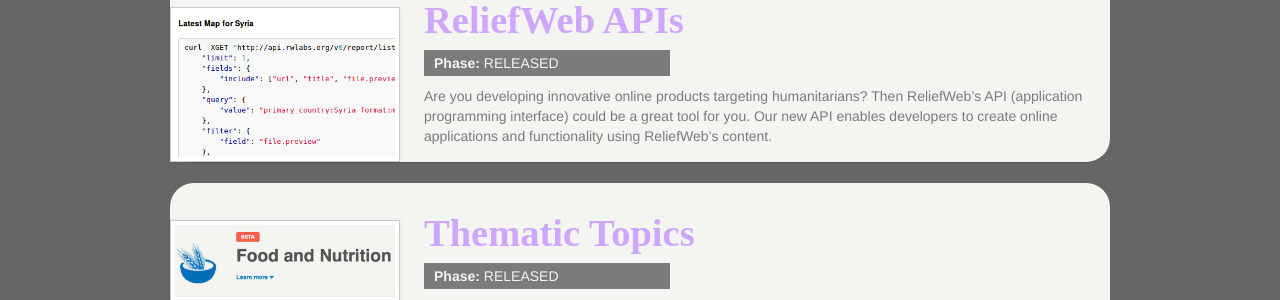
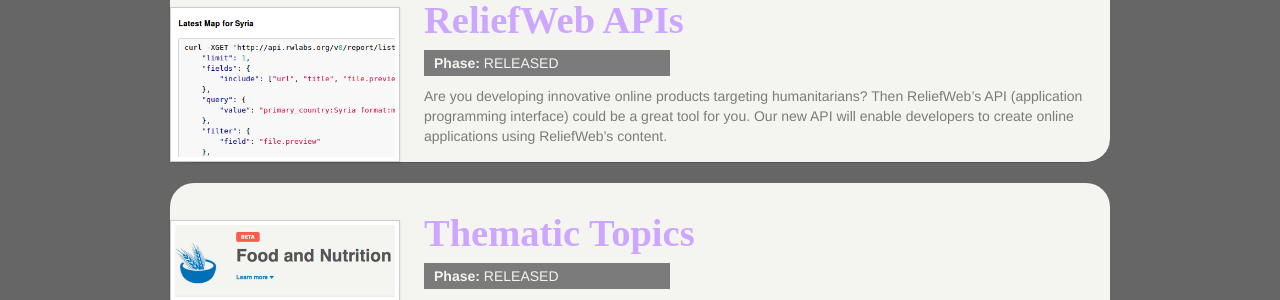
Before and after one commit to UN-OCHA/rwint-labs, a Jekyll site: the page built from index.html, in a window 1280 px wide. Shown: the part 1363-1663 px from the top of the page. Built offline with Jekyll 4.4.1, drawn with Linux system fonts in a browser that asks for light colours; some web fonts are replaced.

Commit message:
update api text

```diff
--- a/_posts/2014-04-07-rw_apis.html
+++ b/_posts/2014-04-07-rw_apis.html
@@ -7,4 +7,4 @@
 image: img/rw-thumbnail-api.png
 ---
 
-Are you developing innovative online products targeting humanitarians? Then ReliefWeb’s API (application programming interface) could be a great tool for you. Our new API enables developers to create online applications and functionality using ReliefWeb’s content.
+Are you developing innovative online products targeting humanitarians? Then ReliefWeb’s API (application programming interface) could be a great tool for you. Our new API will enable developers to create online applications using ReliefWeb’s content.
```
